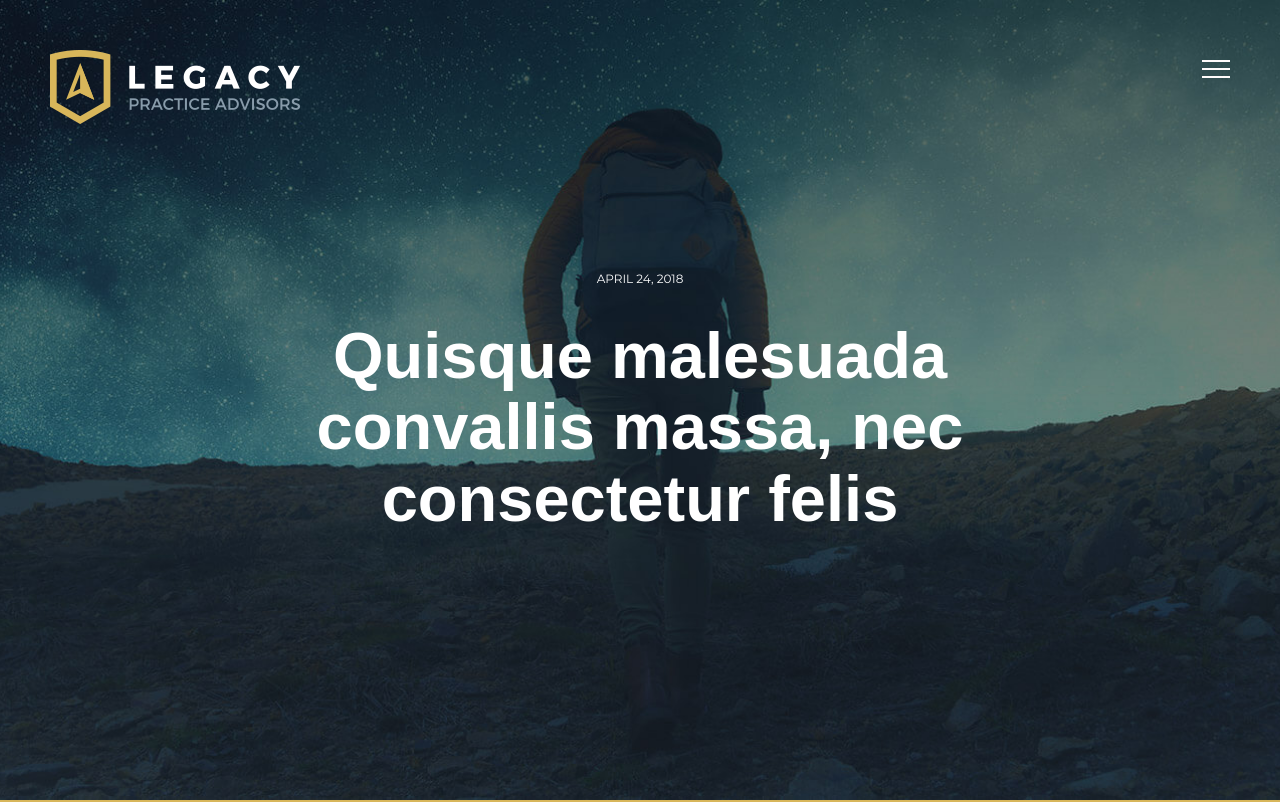
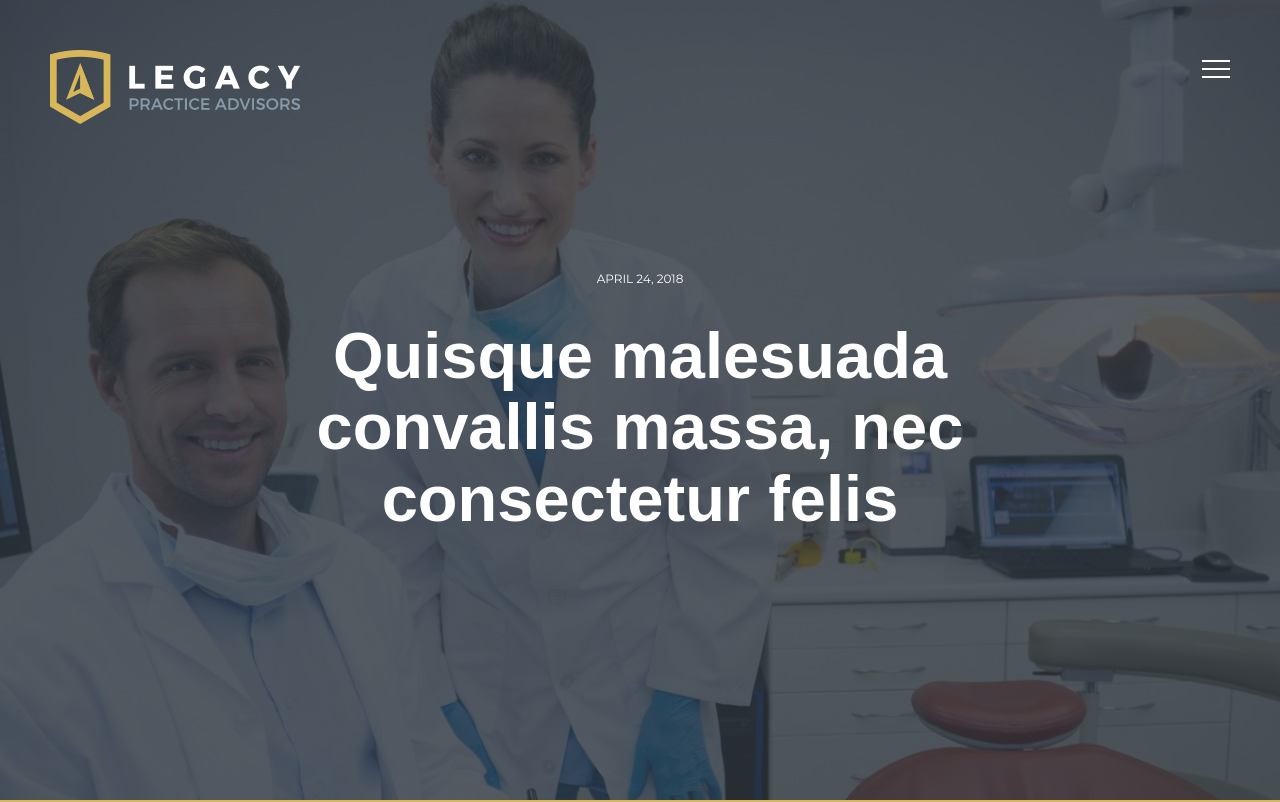
Before and after one commit to brightoak/lpa, a plain HTML site: page dist/blogpost.html in a window 1280 px wide. Shown: the top 802 px of the page. Drawn offline with Linux system fonts and the light colour scheme; a web font is replaced by a local one.

Commit message:
added filter blogpost page

```diff
--- a/app/sass/styles.scss
+++ b/app/sass/styles.scss
@@ -111,6 +111,18 @@ body{
 		padding-bottom:110px;
 	}
 	&-blogpost{
+		position: relative;
+		&:after{
+			content: '';
+			position: absolute;
+			left: 0;
+			top: 0;
+			bottom: 0;
+			right: 0;
+			width: 100%;
+			background: rgba(46,53,60,.8);
+			z-index: 1;
+		}
 		.date{
 			display: block;
 			font-style: normal;
@@ -122,6 +134,7 @@ body{
 		}
 		.wrapper{
 			min-height: 800px;
+			z-index:2;
 		}
 		h1{
 			max-width: 780px;
--- a/dist/blogpost.html
+++ b/dist/blogpost.html
@@ -21,7 +21,7 @@
 </header>
     <!-- partial -->
     <div id="container">
-      <div class="promo promo-blogpost" style="background-image: url(images/img14.jpg);">
+      <div class="promo promo-blogpost" style="background-image: url(images/Holding-Back_Hero-e1526073010266.jpg);">
         <div class="wrapper">
           <div class="text">
             <em class="date">April 24, 2018</em>
```
Also changed, not shown: app/blogpost.html (+1 -1 lines), app/images/Holding-Back_Hero-e1526073010266.jpg (added), app/images/ico-play-new.png (added), dist/css/styles.css, dist/images/Holding-Back_Hero-e1526073010266.jpg (added), dist/images/ico-play-new.png (added).
